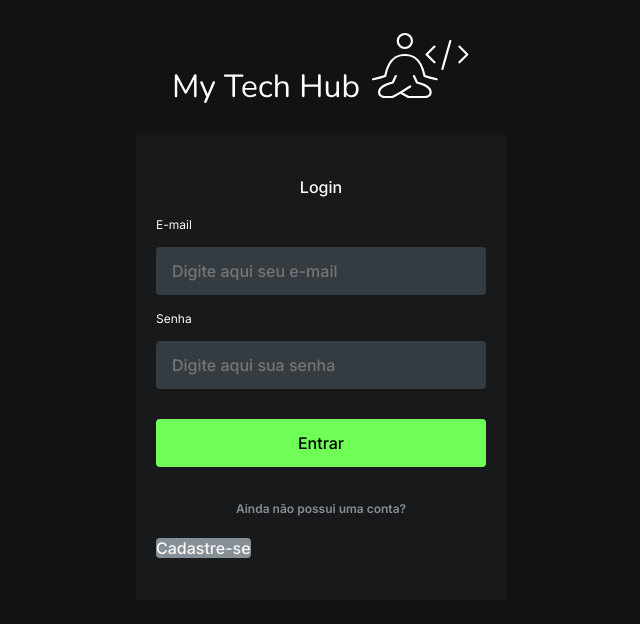
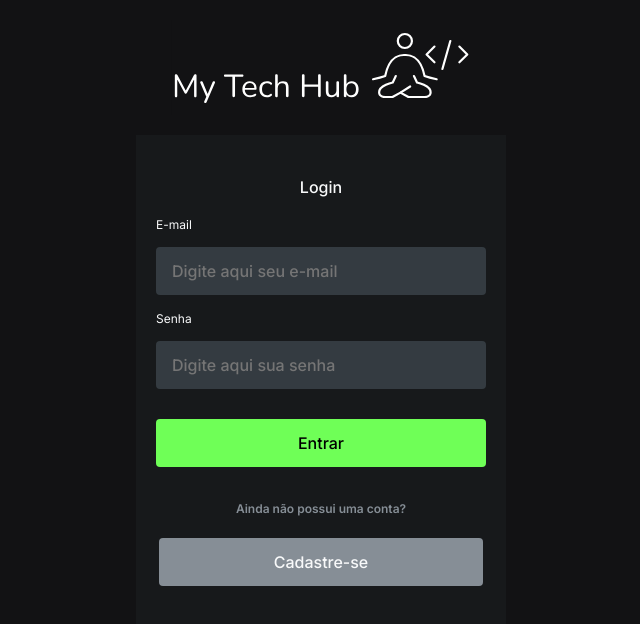
Before and after one commit to Kenzie-Academy-Brasil-Developers/my-tech-hub, a React (Vite) app: page / in a window 1280 px wide. Shown: the top 624 px of the page, without its empty margins (319-959 px from the left). Built offline with nearby package versions, Linux system fonts and the light colour scheme; no server answers.

Commit message:
fix: reverting previous change

```diff
--- a/src/styles/globalStyle.js
+++ b/src/styles/globalStyle.js
@@ -65,6 +65,13 @@ const GlobalStyle = createGlobalStyle`
     height: 600px;
   }
 
+
+  a{
+    display: flex;
+    align-items: center;
+    justify-content: center;
+    cursor: pointer;
+  }
 
   li:hover, button:hover, a:hover {
     background-color: var(--gray-2);
```
